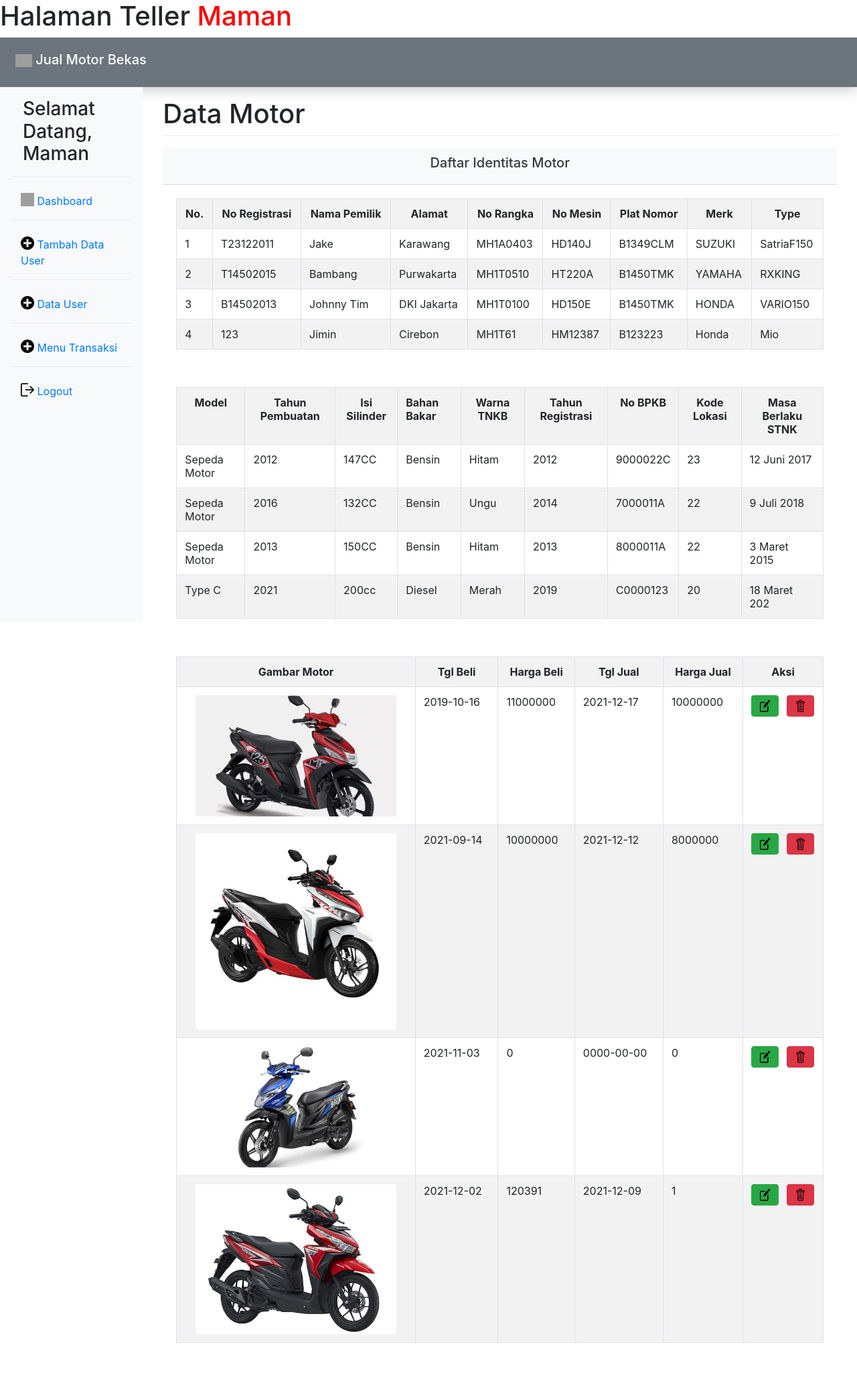
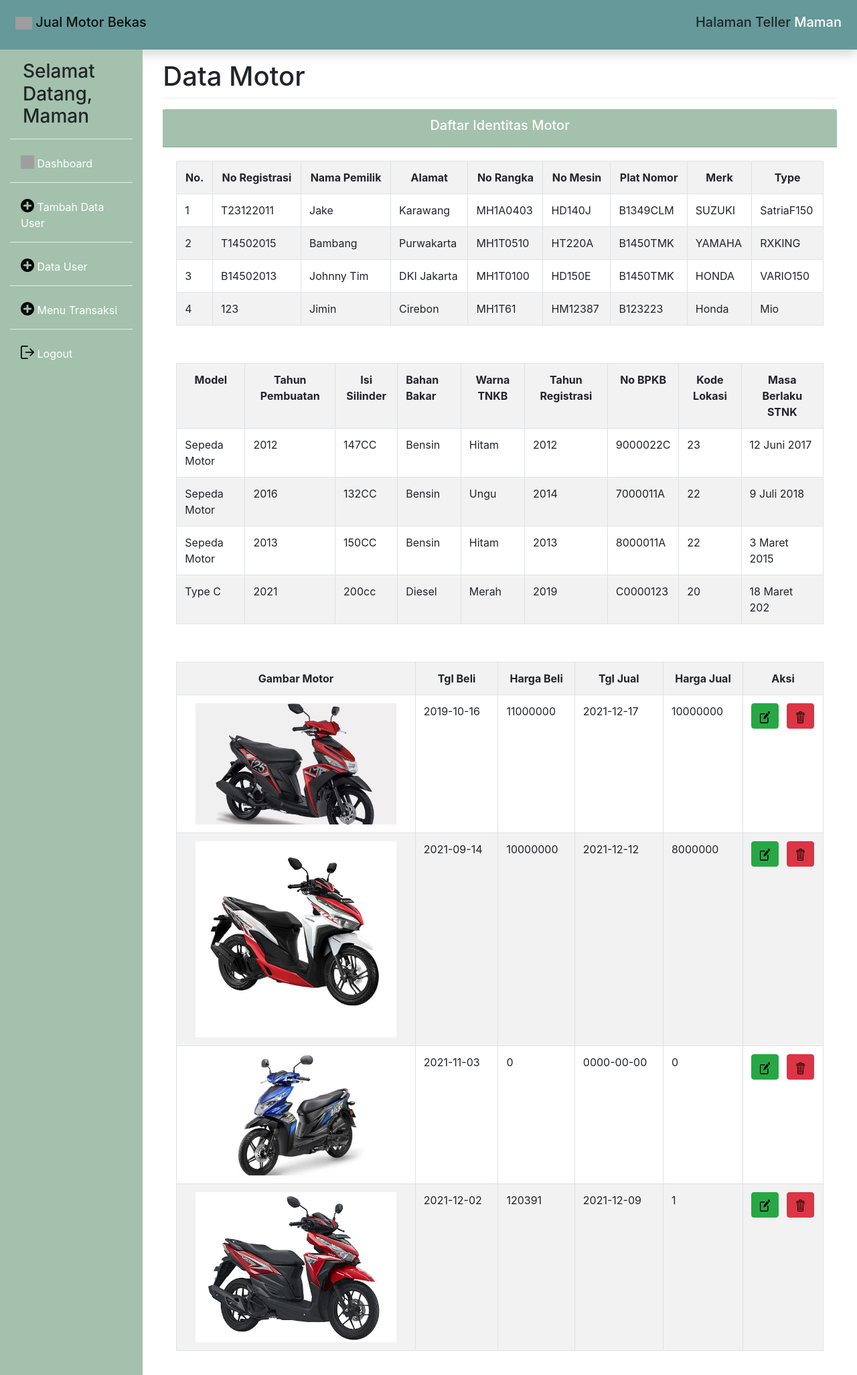
Before and after one commit to dputrap/FPDBMS, a PHP site: page /FPDBMS/Teller/index.php in a window 1280 px wide. Shown: the whole page at 67% size. Run offline with PHP 8.4, Linux system fonts and the light colour scheme; a user stored in the database is signed in; data comes from the database, SQL or seed files in the repository; grey boxes are pictures that could not be loaded.

Commit message:
Updatae index Teller

```diff
--- a/Teller/index.php
+++ b/Teller/index.php
@@ -1,17 +1,3 @@
-<?php
-session_start();
-
-if( !isset($_SESSION['saya_teller']) )
-{
-    header('location:./../'.$_SESSION['akses']);
-    exit();
-}
-
-$Nama = ( isset($_SESSION['nama_user']) ) ? $_SESSION['nama_user'] : '';
-?>
-<h1>Halaman Teller <span style="color:red"><?php echo $Nama;?></span></h1>
-
-
 <!DOCTYPE html>
 <html>
 <head>
@@ -21,18 +7,30 @@ $Nama = ( isset($_SESSION['nama_user']) ) ? $_SESSION['nama_user'] : '';
 <body>
 
 	<!-- Navbar -->
-	<nav class="navbar navbar-dark bg-secondary flex-md-nowrap p-2 shadow col-12">
+	<nav class="navbar navbar-light flex-md-nowrap p-2 shadow" style="background-color: #669999;">
   		<div class="container-fluid">
   			<a class="navbar-brand h1">
   				<img src="../assets/motorcycle.png" width="25">
   				<span class="navbar-brand mb-0 h1">Jual Motor Bekas</span>
             </a>
+			<?php
+			session_start();
+
+			if( !isset($_SESSION['saya_teller']) )
+			{
+				header('location:./../'.$_SESSION['akses']);
+				exit();
+			}
+
+			$Nama = ( isset($_SESSION['nama_user']) ) ? $_SESSION['nama_user'] : '';
+			?>
+			<h5>Halaman Teller <span style="color:white"><?php echo $Nama;?></span></h5>
   		</div>
 	</nav>
 	<div class="container-fluid">
 		<div class="row">
 			<!-- Sidebar -->
-			<div class="col-md-2 d-none d-md-block bg-light sidebar" style="height: 100vh">
+			<div class="col-md-2 d-none d-md-block sidebar" style="background-color: #a3c1ad;">
 				<div class="sidebar-sticky">
 					<ul class="nav flex-column">
 						<li class="nav-item mt-3">
@@ -40,31 +38,31 @@ $Nama = ( isset($_SESSION['nama_user']) ) ? $_SESSION['nama_user'] : '';
 						</li>
 						<div class="dropdown-divider"></div>
 						<li class="nav-item mt-2">
-							<a class="nav-link" href="index.php">
+							<a class="nav-link text-white" href="index.php">
 								<img src="../assets/bars-graphic-business-symbol.png" width="20" height="20" class="d-inline-block align-top"> Dashboard
 							</a>
 						</li>
 						<div class="dropdown-divider"></div>
 						<li class="nav-item mt-2">
-							<a class="nav-link" href="form-tambah-user.php">
+							<a class="nav-link text-white" href="form-tambah-user.php">
 								<img src="../assets/add-interface-circular-symbol-with-plus-sign.png" width="20" height="20" class="d-inline-block align-top"> Tambah Data User
 							</a>
 						</li>
 						<div class="dropdown-divider"></div>
 						<li class="nav-item mt-2">
-							<a class="nav-link" href="user.php">
+							<a class="nav-link text-white" href="user.php">
 								<img src="../assets/add-interface-circular-symbol-with-plus-sign.png" width="20" height="20" class="d-inline-block align-top"> Data User
 							</a>
 						</li>
 						<div class="dropdown-divider"></div>
 						<li class="nav-item mt-2">
-							<a class="nav-link" href="transaksi.php">
+							<a class="nav-link text-white" href="transaksi.php">
 								<img src="../assets/add-interface-circular-symbol-with-plus-sign.png" width="20" height="20" class="d-inline-block align-top"> Menu Transaksi
 							</a>
 						</li>
 						<div class="dropdown-divider"></div>
 						<li class="nav-item mt-2">
-							<a class="nav-link" href="../logout.php">
+							<a class="nav-link text-white" href="../logout.php">
 								<img src="../assets/logout.png" width="20" height="20" class="d-inline-block align-top"> Logout
 							</a>
 						</li>
@@ -80,7 +78,7 @@ $Nama = ( isset($_SESSION['nama_user']) ) ? $_SESSION['nama_user'] : '';
 					<!-- Tabel Pasien -->
 					<div class="car mt-3">
 						<!-- Header -->
-						<div class="card-header bg-light text-dark">
+						<div class="card-header text-white" style="background-color: #a3c1ad;">
 							<h5 class="text-center">Daftar Identitas Motor</h5>
 						</div>
 						<!-- Body -->
```
